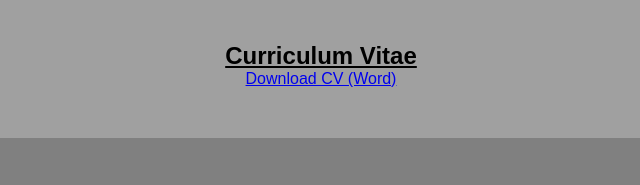
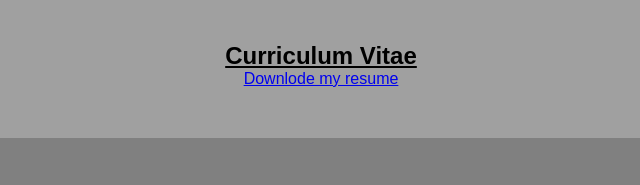
Before and after one commit to minatopradeep/pradeep, a plain HTML site: page index.html in a window 1280 px wide. Shown: the part 1610-1795 px from the top of the page, 319-959 px from the left. Drawn offline with nearby package versions, Linux system fonts and the light colour scheme.

Commit message:
Update index.html

```diff
--- a/index.html
+++ b/index.html
@@ -71,11 +71,8 @@
   <!-- Curriculum Vitae Section -->
   <section id="cv">
     <h2 style="text-decoration: underline;">Curriculum Vitae</h2>
-  <a href="PRADEEP CHANDRAN.docx" download="PRADEEP CHANDRAN.docx">
-    Download CV (Word)
-  </a>
-
-  </section>
+  <a href="PRADEEP CHANDRAN.docx" download>Downlode my resume</a>
+ </section>
 
   <!-- Contact Section -->
   <section id="contact">
```
